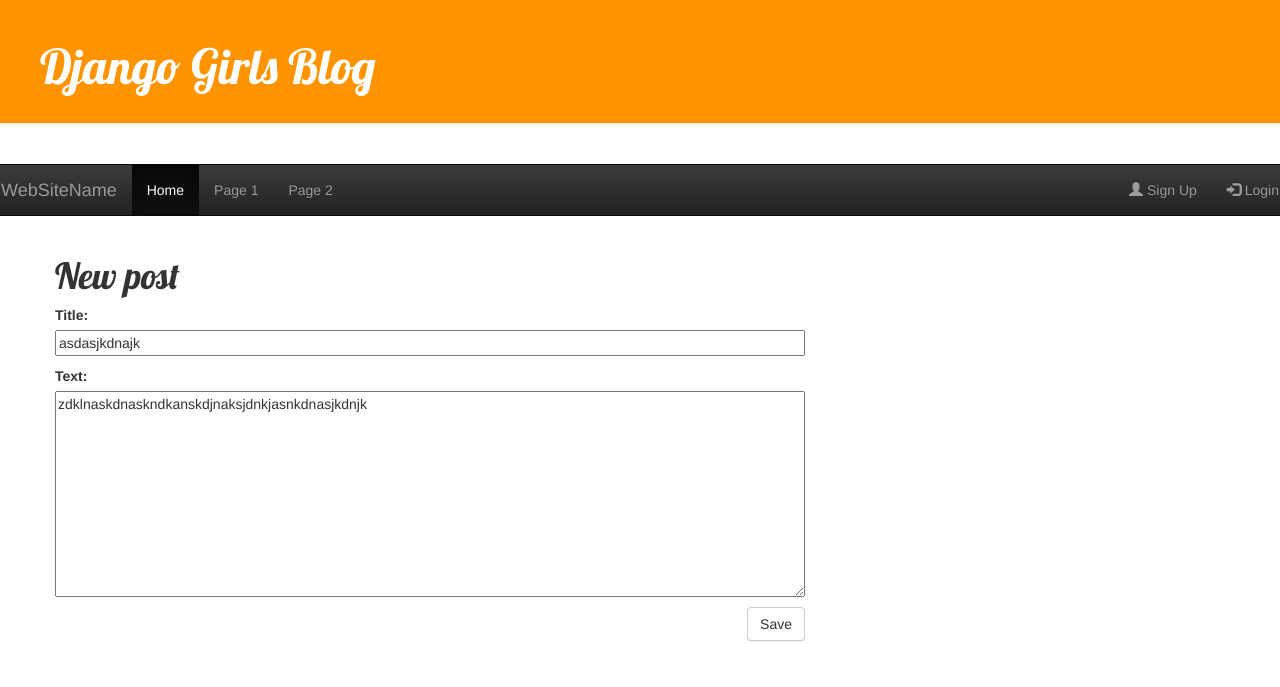
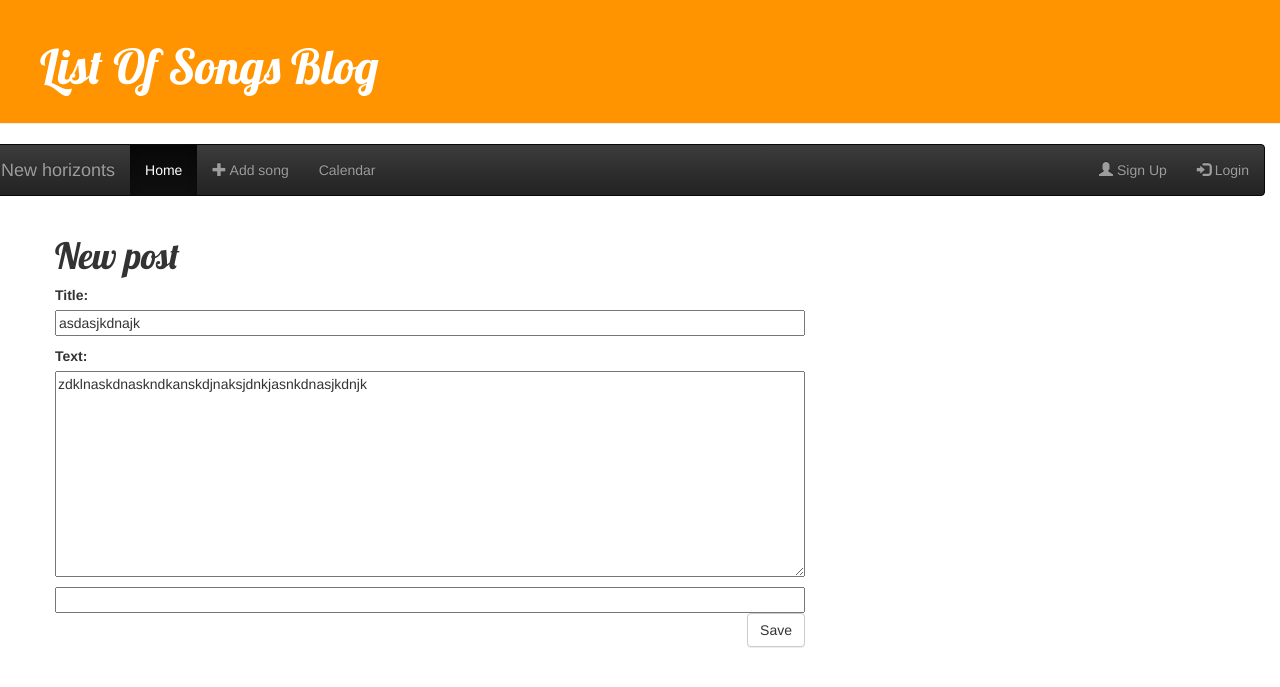
Before and after one commit to mikolaz27/songsite, a Django app: page /post/3/edit/ in a window 1280 px wide. Shown: the top 687 px of the page. Run offline with Django 3.2, Linux system fonts and the light colour scheme; data comes from the database, SQL or seed files in the repository; both versions use the stored data as it was after the commit; some libraries are stand-ins or nearby versions.

Commit message:
Add search

```diff
--- a/blog/templates/blog/base.html
+++ b/blog/templates/blog/base.html
@@ -1,7 +1,7 @@
 {% load staticfiles %}
 <html>
 <head>
-    <title>Django Girls blog</title>
+    <title>List of songs</title>
     <meta name="description" value="Song list"/>
     <link rel="stylesheet" href="//maxcdn.bootstrapcdn.com/bootstrap/3.2.0/css/bootstrap.min.css">
     <link rel="stylesheet" href="//maxcdn.bootstrapcdn.com/bootstrap/3.2.0/css/bootstrap-theme.min.css">
@@ -13,29 +13,30 @@
 </head>
 <body>
 
-<div class="page-header">
+<div class="page-header" style="width:100%">
     {% if user.is_authenticated %}
-    <a href="{% url 'post_new' %}" class="top-menu"><span class="glyphicon glyphicon-plus"></span> </a>
+    <!--<a href="{% url 'post_new' %}" class="top-menu"><span class="glyphicon glyphicon-plus"></span> </a>-->
     <a href="blog/Calendar.html" class="top-menu">abababa</span></a>
     {% endif %}
-    <h1><a href="/">Django Girls Blog</a></h1>
+    <h1><a href="/">List Of Songs Blog</a></h1>
 </div>
-<div class="row" id="sub-header">
-    <
+<div class="row" id="sub-header" style="width:100%">
     <nav class="navbar navbar-inverse">
         <div class="container-fluid">
             <div class="navbar-header">
-                <a class="navbar-brand" href="#">WebSiteName</a>
+                <a class="navbar-brand" href="http://www.horizonlviv.org/">New horizonts</a>
             </div>
             <ul class="nav navbar-nav">
-                <li class="active"><a href="#">Home</a></li>
-                <li><a href="#">Page 1</a></li>
-                <li><a href="#">Page 2</a></li>
+                <li class="active"><a href="/">Home</a></li>
+                <li><a href="{% url 'post_new' %}"><span class="glyphicon glyphicon-plus"></span>  Add song</a></li>
+                <li><a href="#">Calendar</a></li>
             </ul>
             <ul class="nav navbar-nav navbar-right">
                 <li><a href="#"><span class="glyphicon glyphicon-user"></span> Sign Up</a></li>
                 <li><a href="#"><span class="glyphicon glyphicon-log-in"></span> Login</a></li>
             </ul>
+
+
         </div>
     </nav>
 
--- a/blog/templates/blog/post_edit.html
+++ b/blog/templates/blog/post_edit.html
@@ -4,6 +4,7 @@
     <h1>New post</h1>
     <form method="POST" class="post-form">{% csrf_token %}
         {{ form.as_p }}
+        <input type="" class="upload"></button>
         <button type="submit" class="save btn btn-default">Save</button>
     </form>
 {% endblock %}
--- a/blog/templates/blog/post_list.html
+++ b/blog/templates/blog/post_list.html
@@ -21,6 +21,10 @@
 
 
 {% block content %}
+<form method="GET" action="" style="position:relative;left:70%;">
+<input type="search" name="query" value="{{request.GET.query}}"/>
+<input type="submit" value="Search"/>
+</form>
             {% for post in posts %}
 
 
--- a/blog/views.py
+++ b/blog/views.py
@@ -7,7 +7,12 @@
 # Create your views here.
 
 def post_list(request):
-    posts = Post.objects.filter(published_date__lte=timezone.now()).order_by('published_date')
+
+    query = request.GET.get("query")
+    if query:
+        posts = Post.objects.filter(title__icontains=query)
+    else:
+        posts = Post.objects.filter(published_date__lte=timezone.now()).order_by('published_date')
     return render(request, 'blog/post_list.html', {'posts': posts})
 
 def calendar(request):
```
Also changed, not shown: db.sqlite3.
